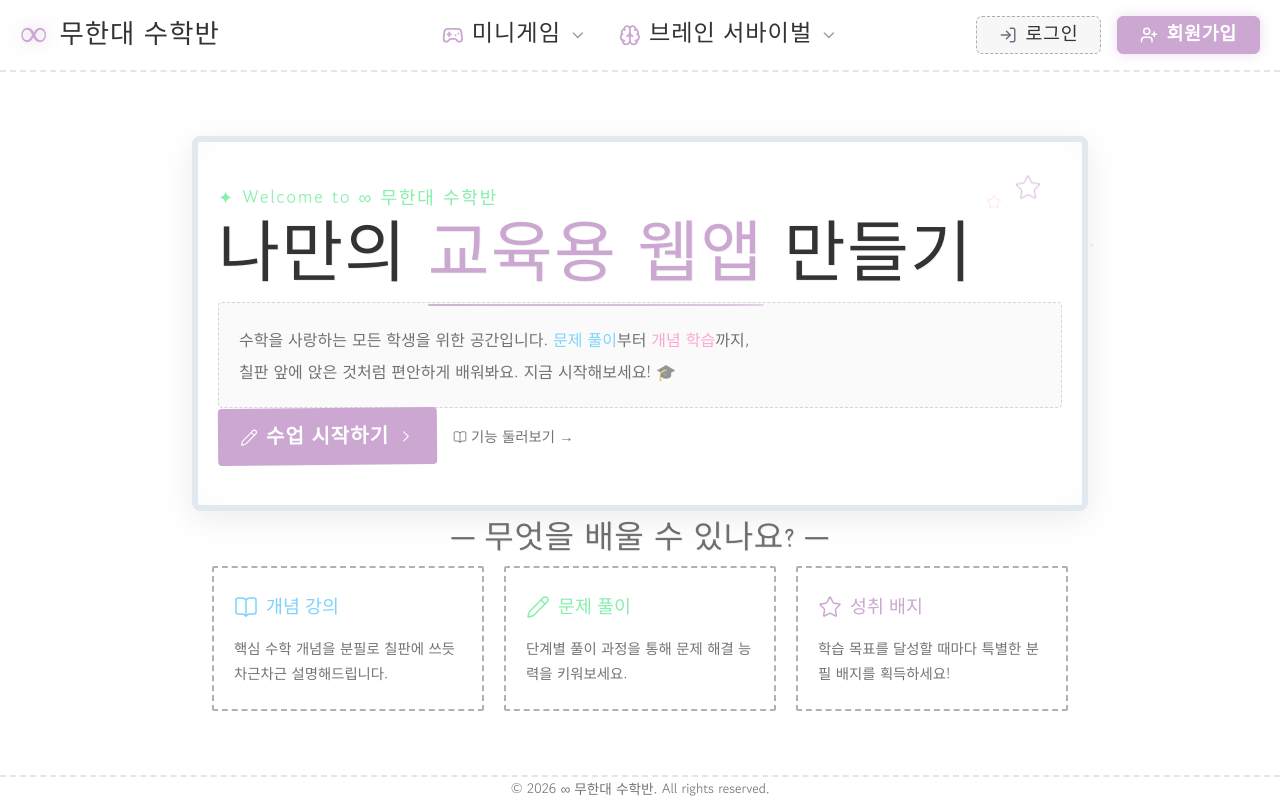
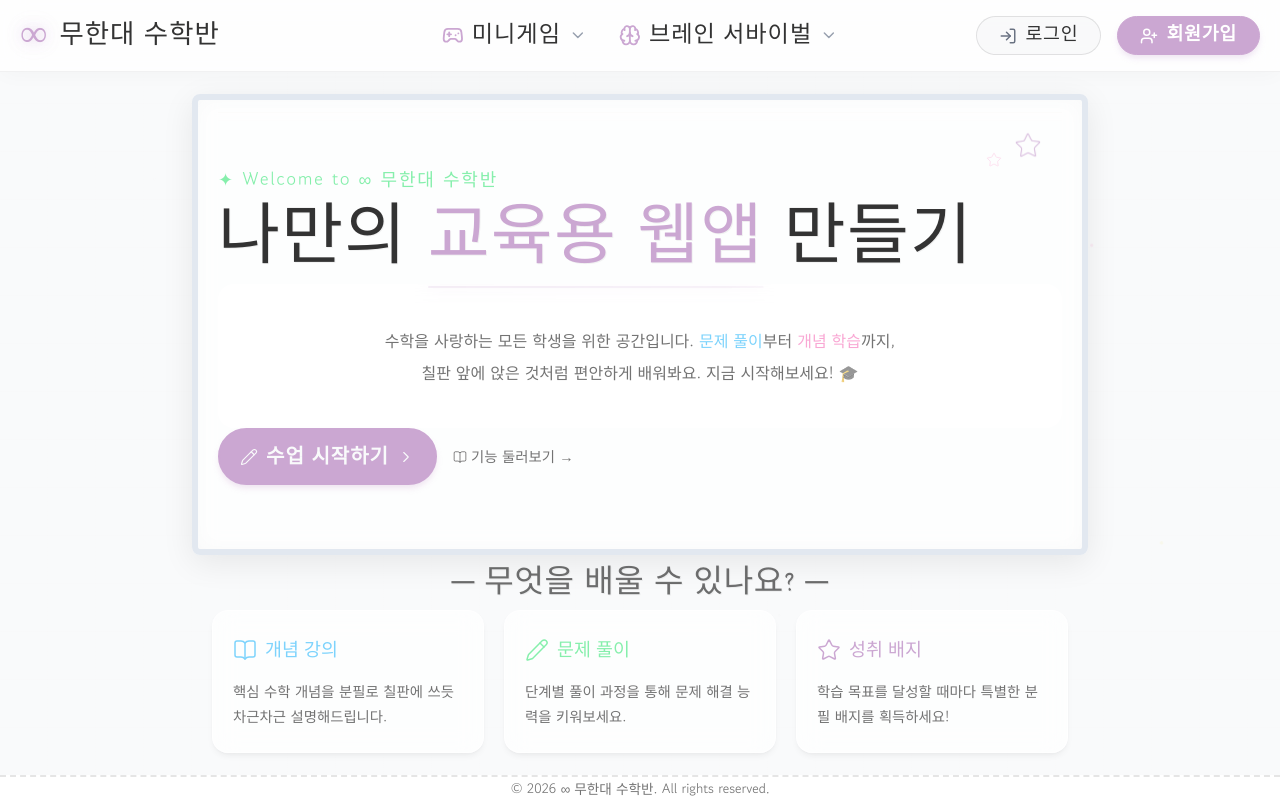
Before and after one commit to rlawlsdnjs78-infinity/infinitymath, a Next.js app: page / in a window 1280 px wide. Built offline with nearby package versions, Linux system fonts and the light colour scheme.

Commit message:
UI: Apply Glassmorphism, rounded corners, soft shadows, and wide vertical padding

```diff
--- a/src/app/components/Header.tsx
+++ b/src/app/components/Header.tsx
@@ -28,9 +28,11 @@ export default function Header() {
       style={{
         paddingLeft: "1.25rem",
         paddingRight: "1.25rem",
-        background: "rgba(255, 255, 255, 0.92)",
+        background: "rgba(255, 255, 255, 0.8)",
         backdropFilter: "blur(12px)",
-        borderBottom: "2px dashed rgba(0, 0, 0, 0.1)",
+        WebkitBackdropFilter: "blur(12px)",
+        borderBottom: "1px solid rgba(0, 0, 0, 0.05)",
+        boxShadow: "0 4px 20px -2px rgba(0, 0, 0, 0.03)",
         minHeight: "72px",
       }}
     >
--- a/src/app/components/NavMenu.tsx
+++ b/src/app/components/NavMenu.tsx
@@ -55,11 +55,13 @@ export default function NavMenu({ mode }: { mode: "center" | "auth" }) {
               style={{ animation: "slideInUp 0.2s ease forwards" }}
             >
               <div
-                className="chalk-box-straight shadow-2xl p-3 rounded flex flex-col gap-1.5"
+                className="chalk-box-straight shadow-md p-3 flex flex-col gap-1.5"
                 style={{
-                  background: "rgba(255, 255, 255, 0.98)",
+                  background: "rgba(255, 255, 255, 0.9)",
                   backdropFilter: "blur(12px)",
-                  border: "2px dashed var(--chalk-yellow)",
+                  WebkitBackdropFilter: "blur(12px)",
+                  border: "1px solid rgba(0,0,0,0.05)",
+                  borderRadius: "1rem",
                 }}
               >
                 <div
@@ -113,11 +115,13 @@ export default function NavMenu({ mode }: { mode: "center" | "auth" }) {
               style={{ animation: "slideInUp 0.2s ease forwards" }}
             >
               <div
-                className="chalk-box-straight shadow-2xl p-3 rounded flex flex-col gap-1.5"
+                className="chalk-box-straight shadow-md p-3 flex flex-col gap-1.5"
                 style={{
-                  background: "rgba(255, 255, 255, 0.98)",
+                  background: "rgba(255, 255, 255, 0.9)",
                   backdropFilter: "blur(12px)",
-                  border: "2px dashed var(--chalk-yellow)",
+                  WebkitBackdropFilter: "blur(12px)",
+                  border: "1px solid rgba(0,0,0,0.05)",
+                  borderRadius: "1rem",
                 }}
               >
                 <Link
@@ -147,7 +151,7 @@ export default function NavMenu({ mode }: { mode: "center" | "auth" }) {
       {/* 로그인 버튼 */}
       <Link
         href="#"
-        className="rounded-md transition-all duration-200 hover:bg-black/5"
+        className="rounded-full transition-all duration-200 hover:bg-black/5"
         style={{
           display: "inline-flex",
           alignItems: "center",
@@ -158,9 +162,9 @@ export default function NavMenu({ mode }: { mode: "center" | "auth" }) {
           fontSize: "1.15rem",
           lineHeight: 1,
           color: "var(--chalk-white)",
-          border: "1.5px dashed var(--chalk-border-bright)",
+          border: "1px solid rgba(0,0,0,0.1)",
           textDecoration: "none",
-          background: "rgba(0, 0, 0, 0.03)",
+          background: "rgba(0, 0, 0, 0.02)",
           letterSpacing: "0.04em",
           whiteSpace: "nowrap",
         }}
@@ -172,7 +176,7 @@ export default function NavMenu({ mode }: { mode: "center" | "auth" }) {
       {/* 회원가입 버튼 */}
       <Link
         href="#"
-        className="rounded-md transition-all duration-200 hover:scale-105 hover:opacity-90"
+        className="rounded-full transition-all duration-200 hover:scale-105 hover:opacity-90"
         style={{
           display: "inline-flex",
           alignItems: "center",
@@ -185,9 +189,9 @@ export default function NavMenu({ mode }: { mode: "center" | "auth" }) {
           color: "#ffffff",
           background: "var(--chalk-yellow)",
           fontWeight: 700,
-          border: "1.5px solid var(--chalk-yellow)",
+          border: "1px solid var(--chalk-yellow)",
           textDecoration: "none",
-          boxShadow: "0 0 12px rgba(203, 167, 210, 0.4)",
+          boxShadow: "0 4px 6px -1px rgba(203, 167, 210, 0.3)",
           letterSpacing: "0.04em",
           whiteSpace: "nowrap",
         }}
--- a/src/app/components/ScoreBoard.tsx
+++ b/src/app/components/ScoreBoard.tsx
@@ -26,8 +26,8 @@ const ScoreBoard = memo(function ScoreBoard({ players, myNickname, maxH = "120px
           sortedPlayers.map((p, idx) => (
             <div
               key={p.name}
-              className={`flex items-center justify-between rounded-lg border transition-all ${
-                p.name === myNickname ? "bg-[#CBA7D2]/20 border-[#CBA7D2] text-gray-600 shadow-md" : "bg-gray-50/70 border-gray-200/80 text-gray-700"
+              className={`flex items-center justify-between rounded-2xl border transition-all ${
+                p.name === myNickname ? "bg-[#CBA7D2]/20 backdrop-blur-sm border-[#CBA7D2] text-gray-600 shadow-sm" : "bg-white/60 backdrop-blur-sm border-gray-200/80 text-gray-700 shadow-sm"
               }`}
               style={{ paddingLeft: "1.25rem", paddingRight: "1.25rem", paddingTop: "0.5rem", paddingBottom: "0.5rem" }}
             >
--- a/src/app/globals.css
+++ b/src/app/globals.css
@@ -14,8 +14,8 @@
    ========================================= */
 :root {
   /* 화이트보드 색상 팔레트 */
-  --chalk-bg: #ffffff;          /* 흰색 배경 */
-  --chalk-bg-light: #f8f9fa;    /* 매우 밝은 회색 */
+  --chalk-bg: #f9fafb;          /* 매우 연한 회색(gray-50) 배경 */
+  --chalk-bg-light: rgba(255, 255, 255, 0.7); /* 글래스모피즘 배경 */
   --chalk-white: #333333;       /* 하얀 분필 대신 어두운 텍스트 */
   --chalk-yellow: #CBA7D2;      /* 노란 분필 대신 연보라색 포인트 컬러 */
   --chalk-blue: #7dd3fc;        /* 파란 분필 */
@@ -134,14 +134,16 @@ h1, h2, h3, h4, h5, h6 {
    내용이 테두리에 붙지 않도록 padding을 기본 포함합니다.
    ───────────────────────────────────────────── */
 
-/* 기본 분필 박스 — 약간 삐뚤어진 손글씨 느낌 (좌우 여백 1.25rem 절대 통일) */
+/* 기본 글래스 박스 (좌우 여백 1.25rem 절대 통일) */
 .chalk-box {
-  border: 2px dashed var(--chalk-border-bright);
-  border-radius: 2px;
+  border: 1px solid rgba(255, 255, 255, 0.6);
+  border-radius: 1rem;
   position: relative;
-  padding: 1.5rem 1.25rem;
-  transform: rotate(-0.3deg);
-  background-color: var(--chalk-bg-light); /* 화이트보드 톤 박스 */
+  padding: 2rem 1.25rem; /* 상하 넓은 패딩, 좌우 1.25rem */
+  background-color: var(--chalk-bg-light);
+  backdrop-filter: blur(12px);
+  -webkit-backdrop-filter: blur(12px);
+  box-shadow: 0 4px 6px -1px rgba(0, 0, 0, 0.05), 0 2px 4px -1px rgba(0, 0, 0, 0.03);
 }
 
 /* 박스 내부 스타일 (좌우 여백 1.25rem) */
@@ -149,17 +151,20 @@ h1, h2, h3, h4, h5, h6 {
   padding: 1.5rem 1.25rem;
 }
 
-/* 기울임 없는 직선 분필 박스 (좌우 여백 1.25rem) */
+/* 기울임 없는 직선 글래스 박스 (좌우 여백 1.25rem) */
 .chalk-box-straight {
-  border: 2px dashed var(--chalk-border-bright);
-  border-radius: 2px;
-  padding: 1.25rem 1.25rem;
+  border: 1px solid rgba(255, 255, 255, 0.6);
+  border-radius: 1rem;
+  padding: 2rem 1.25rem;
   background-color: var(--chalk-bg-light);
+  backdrop-filter: blur(12px);
+  -webkit-backdrop-filter: blur(12px);
+  box-shadow: 0 4px 6px -1px rgba(0, 0, 0, 0.05), 0 2px 4px -1px rgba(0, 0, 0, 0.03);
 }
 
 /* 텍스트 설명 박스 (좌우 여백 1.25rem) */
 .content-box {
-  padding: 1.5rem 1.25rem;
+  padding: 2rem 1.25rem;
 }
 
 /* 칠판 가로선 (밑줄) */
@@ -192,7 +197,7 @@ h1, h2, h3, h4, h5, h6 {
   background-position: 0 8px;
 }
 
-/* 버튼 — 분필 스타일 */
+/* 버튼 — 모던 스타일 */
 .btn-chalk {
   display: inline-flex;
   align-items: center;
@@ -203,12 +208,12 @@ h1, h2, h3, h4, h5, h6 {
   background: var(--chalk-yellow);
   border: 2px solid var(--chalk-yellow);
   padding: 0.6rem 1.6rem;
-  border-radius: 4px;
+  border-radius: 9999px; /* rounded-full */
   cursor: pointer;
   transition: all 0.25s ease;
-  transform: rotate(-0.5deg);
   letter-spacing: 0.05em;
   font-weight: bold;
+  box-shadow: 0 4px 6px -1px rgba(203, 167, 210, 0.3);
 }
 
 .btn-chalk:hover {
@@ -217,11 +222,11 @@ h1, h2, h3, h4, h5, h6 {
   box-shadow:
     0 0 12px rgba(203, 167, 210, 0.25),
     inset 0 0 8px rgba(203, 167, 210, 0.05);
-  transform: rotate(0deg) scale(1.03);
+  transform: scale(1.03);
 }
 
 .btn-chalk:active {
-  transform: rotate(0deg) scale(0.97);
+  transform: scale(0.97);
 }
 
 /* 화이트보드 테두리 프레임 */
--- a/src/app/page.tsx
+++ b/src/app/page.tsx
@@ -78,12 +78,7 @@ function FeatureCard({
       className="chalk-box chalk-box-inner slide-in-up flex flex-col gap-3"
       style={{
         animationDelay: delay,
-        background: "rgba(255,255,255,0.8)",
-        backdropFilter: "blur(2px)",
-        paddingLeft: "1.25rem",
-        paddingRight: "1.25rem",
-        paddingTop: "1.5rem",
-        paddingBottom: "1.5rem",
+        background: "var(--chalk-bg-light)",
       }}
     >
       <div className="flex items-center gap-2" style={{ color }}>
@@ -114,15 +109,19 @@ function HeroSection() {
 
       <div
         className="relative z-10 chalkboard-frame w-full max-w-4xl mx-auto"
-        style={{ background: "rgba(255, 255, 255, 0.95)" }}
+        style={{
+          background: "rgba(255, 255, 255, 0.7)",
+          backdropFilter: "blur(12px)",
+          WebkitBackdropFilter: "blur(12px)",
+        }}
       >
-        {/* 칠판 프레임 내부 여백 (좌우 여백 1.25rem 적용) */}
+        {/* 칠판 프레임 내부 여백 (좌우 여백 1.25rem 적용, 상하 4rem) */}
         <div
           style={{
             paddingLeft: "1.25rem",
             paddingRight: "1.25rem",
-            paddingTop: "2.5rem",
-            paddingBottom: "2.5rem",
+            paddingTop: "4rem",
+            paddingBottom: "4rem",
           }}
         >
           {/* 상단 장식선 */}
@@ -164,17 +163,17 @@ function HeroSection() {
             만들기
           </h1>
 
-          {/* 설명 텍스트 박스 — 좌우 내부 여백 1.25rem */}
           <div
-            className="slide-in-up mb-8 notebook-lines rounded-sm content-box"
+            className="slide-in-up mb-8 notebook-lines content-box flex flex-col gap-4 text-center rounded-2xl"
             style={{
               animationDelay: "0.2s",
-              border: "1px dashed var(--chalk-border)",
-              background: "rgba(0,0,0,0.02)",
+              background: "rgba(255, 255, 255, 0.6)",
+              backdropFilter: "blur(8px)",
+              WebkitBackdropFilter: "blur(8px)",
               paddingLeft: "1.25rem",
               paddingRight: "1.25rem",
-              paddingTop: "1.25rem",
-              paddingBottom: "1.25rem",
+              paddingTop: "2.5rem",
+              paddingBottom: "2.5rem",
             }}
           >
             <p style={{ fontFamily: "var(--font-body)", color: "var(--chalk-dim)", fontSize: "1rem", lineHeight: 2 }}>
```
Also changed, not shown: src/app/formula-pyramid/page.tsx (+45 -45 lines).
